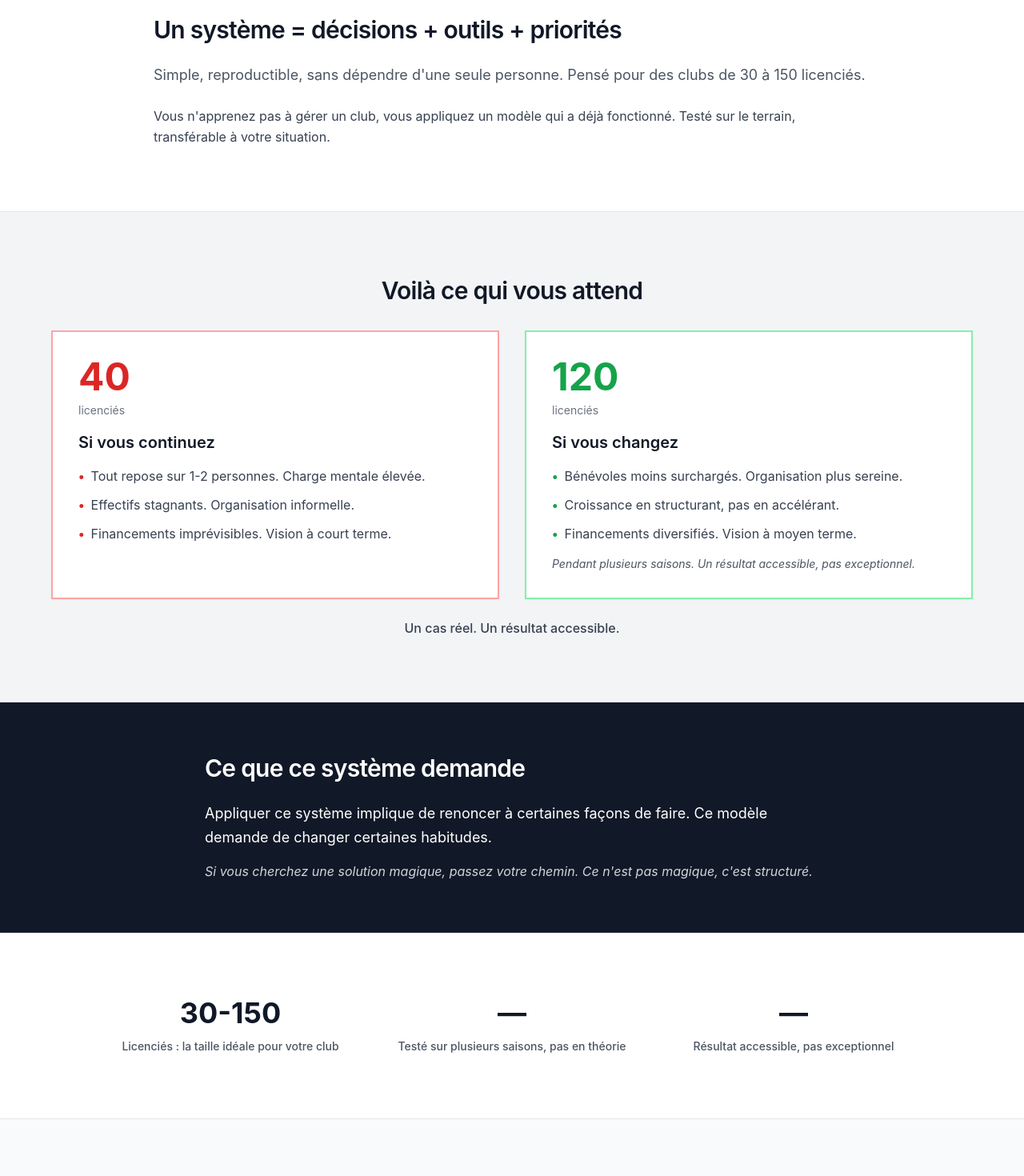
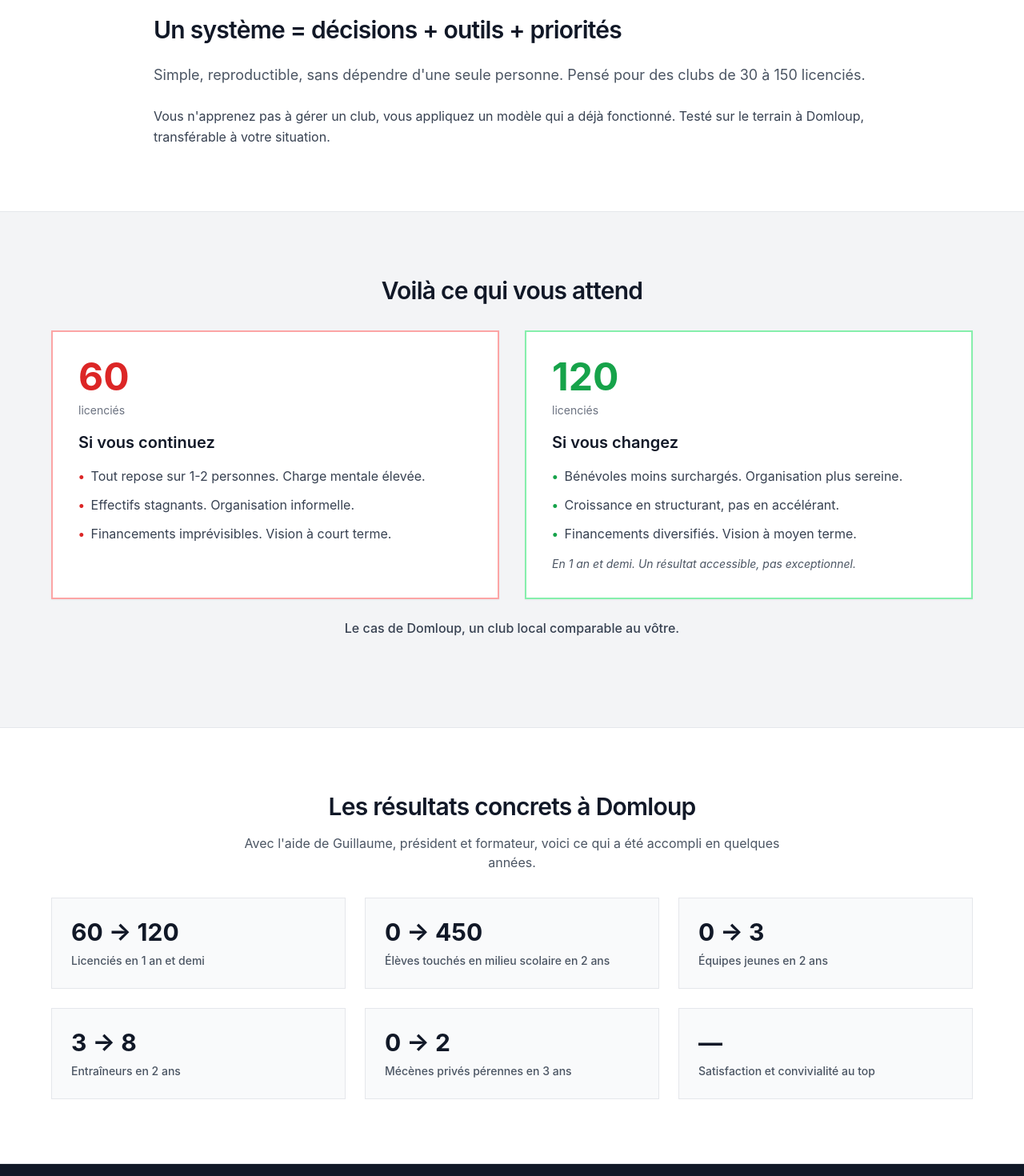
Before and after one commit to mselleki/Altura-Chess, a React (Vite) app in the folder frontend/: page / in a window 1280 px wide. Shown: the part 880-2350 px from the top of the page at 80% size. Built offline with nearby package versions, Linux system fonts and the light colour scheme; no server answers.

Commit message:
Ajout des rÃ©sultats concrets de Domloup et rÃ©intÃ©gration discrÃ¨te des rÃ©fÃ©rences

```diff
--- a/frontend/src/App.tsx
+++ b/frontend/src/App.tsx
@@ -172,7 +172,7 @@ function App() {
                 Simple, reproductible, pensé pour des clubs locaux.
               </p>
               <p className="text-base text-gray-600 mb-8">
-                Testé sur le terrain dans un club comparable au vôtre.
+                Testé sur le terrain à Domloup, un club local comparable au vôtre.
               </p>
               <button
                 onClick={scrollToForm}
@@ -210,13 +210,13 @@ function App() {
           <p className="text-lg text-gray-600 mb-6 leading-relaxed">
             Simple, reproductible, sans dépendre d'une seule personne. Pensé pour des clubs de 30 à 150 licenciés.
           </p>
-          <p className="text-base text-gray-700 leading-relaxed">
-            Vous n'apprenez pas à gérer un club, vous appliquez un modèle qui a déjà fonctionné. Testé sur le terrain, transférable à votre situation.
-          </p>
+            <p className="text-base text-gray-700 leading-relaxed">
+              Vous n'apprenez pas à gérer un club, vous appliquez un modèle qui a déjà fonctionné. Testé sur le terrain à Domloup, transférable à votre situation.
+            </p>
         </div>
       </section>
 
-      {/* Bloc preuve 40 → 120 - EN COLONNES */}
+      {/* Bloc preuve 60 → 120 - EN COLONNES */}
       <section className="py-20 px-6 bg-gray-100 border-b border-gray-200">
         <div className="container mx-auto max-w-6xl">
           <h3 className="text-2xl md:text-3xl font-semibold text-gray-900 mb-8 tracking-tight text-center">
@@ -224,7 +224,7 @@ function App() {
           </h3>
           <div className="grid md:grid-cols-2 gap-8 mb-6">
             <div className="bg-white border-2 border-red-300 p-8 shadow-sm">
-              <div className="text-5xl font-bold text-red-600 mb-2">40</div>
+              <div className="text-5xl font-bold text-red-600 mb-2">60</div>
               <p className="text-sm text-gray-500 mb-4">licenciés</p>
               <h4 className="text-xl font-semibold text-gray-900 mb-4">Si vous continuez</h4>
               <ul className="space-y-3 text-gray-700">
@@ -261,13 +261,54 @@ function App() {
                 </li>
               </ul>
               <p className="mt-4 text-sm text-gray-600 italic">
-                Pendant plusieurs saisons. Un résultat accessible, pas exceptionnel.
+                En 1 an et demi. Un résultat accessible, pas exceptionnel.
               </p>
             </div>
           </div>
-          <p className="text-center text-gray-700 font-medium">
-            Un cas réel. Un résultat accessible.
+          <p className="text-center text-gray-700 font-medium mb-8">
+            Le cas de Domloup, un club local comparable au vôtre.
           </p>
+        </div>
+      </section>
+
+      {/* Résultats concrets Domloup */}
+      <section className="py-20 px-6 bg-white border-b border-gray-200">
+        <div className="container mx-auto max-w-6xl">
+          <div className="mb-8">
+            <h3 className="text-2xl md:text-3xl font-semibold text-gray-900 mb-4 tracking-tight text-center">
+              Les résultats concrets à Domloup
+            </h3>
+            <p className="text-center text-gray-600 max-w-2xl mx-auto">
+              Avec l'aide de Guillaume, président et formateur, voici ce qui a été accompli en quelques années.
+            </p>
+          </div>
+
+          <div className="grid md:grid-cols-2 lg:grid-cols-3 gap-6">
+            <div className="bg-gray-50 border border-gray-200 p-6">
+              <div className="text-3xl font-bold text-gray-900 mb-2">60 → 120</div>
+              <p className="text-gray-600 text-sm font-medium">Licenciés en 1 an et demi</p>
+            </div>
+            <div className="bg-gray-50 border border-gray-200 p-6">
+              <div className="text-3xl font-bold text-gray-900 mb-2">0 → 450</div>
+              <p className="text-gray-600 text-sm font-medium">Élèves touchés en milieu scolaire en 2 ans</p>
+            </div>
+            <div className="bg-gray-50 border border-gray-200 p-6">
+              <div className="text-3xl font-bold text-gray-900 mb-2">0 → 3</div>
+              <p className="text-gray-600 text-sm font-medium">Équipes jeunes en 2 ans</p>
+            </div>
+            <div className="bg-gray-50 border border-gray-200 p-6">
+              <div className="text-3xl font-bold text-gray-900 mb-2">3 → 8</div>
+              <p className="text-gray-600 text-sm font-medium">Entraîneurs en 2 ans</p>
+            </div>
+            <div className="bg-gray-50 border border-gray-200 p-6">
+              <div className="text-3xl font-bold text-gray-900 mb-2">0 → 2</div>
+              <p className="text-gray-600 text-sm font-medium">Mécènes privés pérennes en 3 ans</p>
+            </div>
+            <div className="bg-gray-50 border border-gray-200 p-6">
+              <div className="text-3xl font-bold text-gray-900 mb-2">—</div>
+              <p className="text-gray-600 text-sm font-medium">Satisfaction et convivialité au top</p>
+            </div>
+          </div>
         </div>
       </section>
 
@@ -398,7 +439,7 @@ function App() {
               Ce n'est pas une formation théorique. C'est la mise à plat d'un système qui marche, transférable à votre situation.
             </p>
             <p className="text-base text-gray-700 italic mb-8 max-w-3xl">
-              Chaque module correspond à une décision réelle testée sur le terrain. Vous n'apprenez pas à gérer un club, vous appliquez un modèle qui a déjà fonctionné dans des clubs qui vous ressemblent.
+              Chaque module correspond à une décision réelle testée sur le terrain à Domloup. Vous n'apprenez pas à gérer un club, vous appliquez un modèle qui a déjà fonctionné.
             </p>
 
             {/* Erreurs et échecs */}
```
